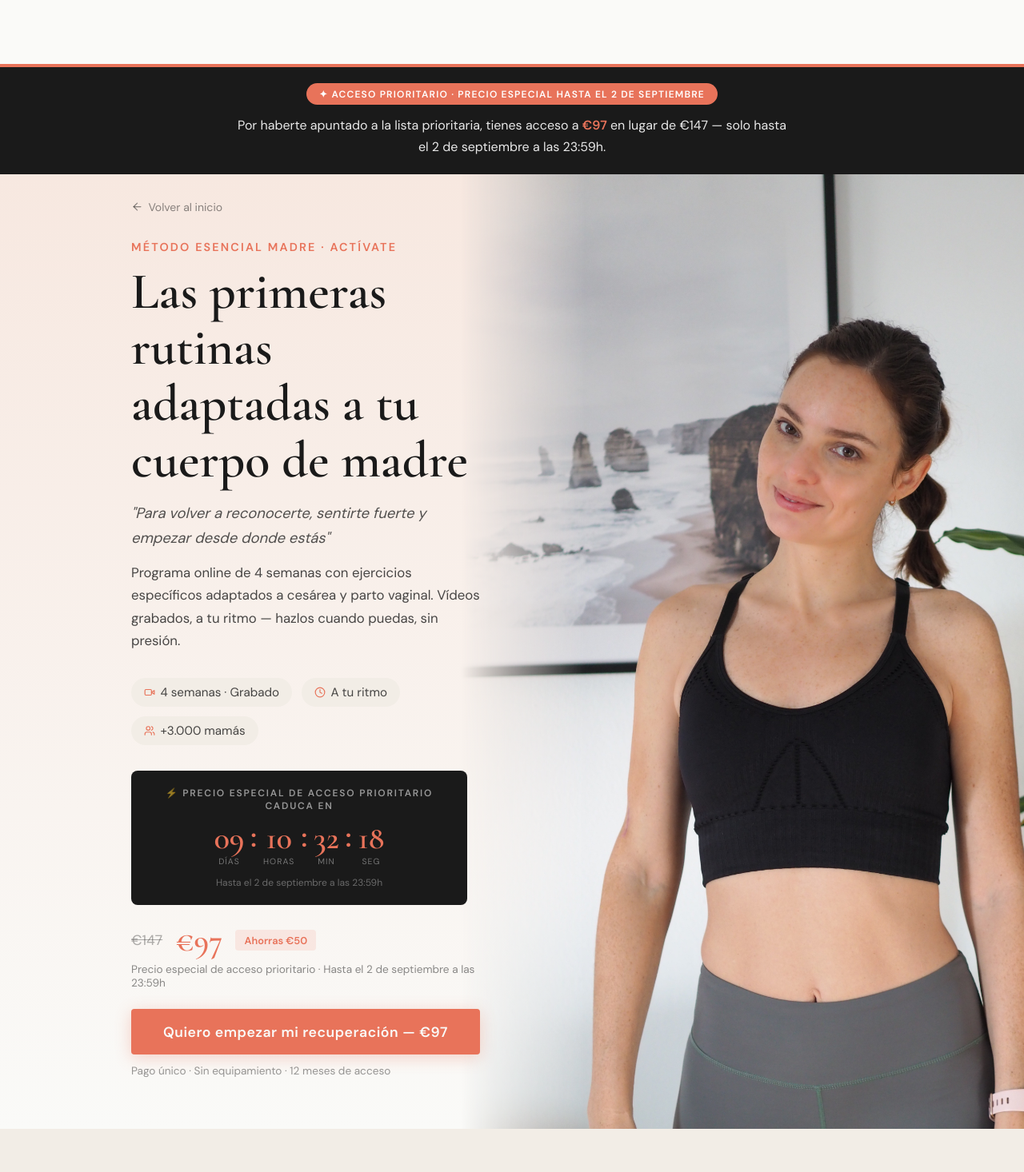
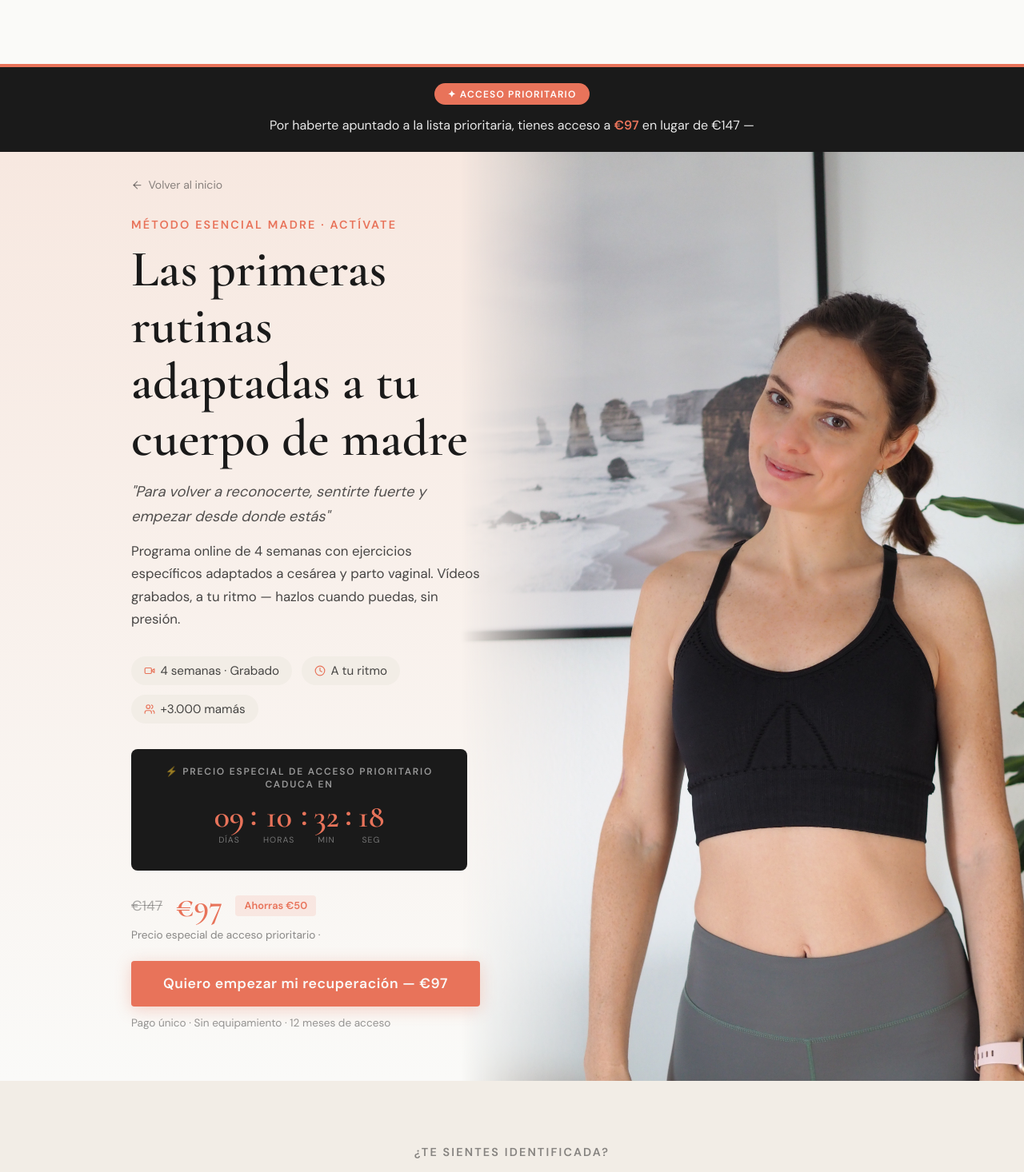
Before and after one commit to susanaaresla-lab/esencial-susana, a React (Create React App) app: page /acceso-prioritario in a window 1280 px wide. Shown: the top 1466 px of the page at 80% size. Built offline with nearby package versions, Linux system fonts and the light colour scheme.

Commit message:
quitar fechas y countdown expirado acceso prioritario

```diff
--- a/src/pages/ActivateListaEsperaPage.js
+++ b/src/pages/ActivateListaEsperaPage.js
@@ -81,7 +81,7 @@ function Countdown() {
           </div>
         ))}
       </div>
-      <p style={{ fontSize: '0.75rem', color: 'rgba(255,255,255,0.35)', marginTop: '0.75rem' }}>Hasta el 2 de septiembre a las 23:59h</p>
+      <p style={{ fontSize: '0.75rem', color: 'rgba(255,255,255,0.35)', marginTop: '0.75rem' }}></p>
     </div>
   );
 }
@@ -105,10 +105,10 @@ export default function ActivateListaEsperaPage() {
       <div style={{ background: 'var(--black)', borderTop: '4px solid var(--coral)', padding: '1.25rem 1.5rem' }}>
         <div style={{ maxWidth: 700, margin: '0 auto', textAlign: 'center' }}>
           <div style={{ display: 'inline-flex', alignItems: 'center', gap: '0.5rem', background: 'var(--coral)', color: 'white', fontWeight: 700, fontSize: '0.75rem', letterSpacing: '0.1em', textTransform: 'uppercase', padding: '0.35rem 1rem', borderRadius: 999, marginBottom: '0.75rem' }}>
-            ✦ Acceso prioritario · Precio especial hasta el 2 de septiembre
+            ✦ Acceso prioritario
           </div>
           <p style={{ fontSize: '1rem', color: 'rgba(255,255,255,0.9)', lineHeight: 1.7, margin: 0 }}>
-            Por haberte apuntado a la lista prioritaria, tienes acceso a <strong style={{ color: 'var(--coral)' }}>€97</strong> en lugar de €147 — solo hasta el 2 de septiembre a las 23:59h.
+            Por haberte apuntado a la lista prioritaria, tienes acceso a <strong style={{ color: 'var(--coral)' }}>€97</strong> en lugar de €147 —
           </p>
         </div>
       </div>
@@ -149,7 +149,7 @@ export default function ActivateListaEsperaPage() {
               <span style={{ fontFamily: 'var(--serif)', fontSize: '2.5rem', color: 'var(--coral)', fontWeight: 600, lineHeight: 1 }}>€97</span>
               <span style={{ fontSize: '0.8rem', background: 'rgba(232,115,90,0.12)', color: 'var(--coral)', fontWeight: 700, padding: '0.3rem 0.7rem', borderRadius: 4 }}>Ahorras €50</span>
             </div>
-            <p style={{ fontSize: '0.85rem', color: 'rgba(26,26,26,0.5)', marginBottom: '1.5rem' }}>Precio especial de acceso prioritario · Hasta el 2 de septiembre a las 23:59h</p>
+            <p style={{ fontSize: '0.85rem', color: 'rgba(26,26,26,0.5)', marginBottom: '1.5rem' }}>Precio especial de acceso prioritario · </p>
             <button className="btn-coral" style={{ fontSize: '1.1rem', padding: '1.1rem 2.5rem' }} onClick={goComprar}>
               Quiero empezar mi recuperación — €97
             </button>
@@ -421,7 +421,7 @@ export default function ActivateListaEsperaPage() {
               <ShieldCheck size={20} style={{ color: 'var(--coral)', flexShrink: 0, marginTop: 2 }} />
               <div>
                 <p style={{ fontWeight: 600, fontSize: '0.95rem', color: 'var(--coral)', marginBottom: '0.25rem' }}>Precio especial de acceso prioritario</p>
-                <p style={{ fontSize: '0.9rem', color: 'rgba(26,26,26,0.65)', lineHeight: 1.65 }}>Este precio de €97 caduca el 2 de septiembre a las 23:59h. Después el programa vuelve a su precio habitual de €147.</p>
+                <p style={{ fontSize: '0.9rem', color: 'rgba(26,26,26,0.65)', lineHeight: 1.65 }}>Precio especial exclusivo para la lista prioritaria.</p>
               </div>
             </div>
 
@@ -430,7 +430,7 @@ export default function ActivateListaEsperaPage() {
                 <span style={{ fontSize: '1.1rem', color: 'rgba(26,26,26,0.35)', textDecoration: 'line-through' }}>€147</span>
                 <div style={{ fontFamily: 'var(--serif)', fontSize: 'clamp(3rem, 8vw, 4rem)', color: 'var(--coral)', fontWeight: 600, lineHeight: 1, marginTop: '0.25rem' }}>€97</div>
                 <p style={{ fontSize: '0.9rem', color: 'rgba(26,26,26,0.45)', marginTop: '0.4rem' }}>Pago único · 12 meses de acceso · Sin suscripción</p>
-                <p style={{ fontSize: '0.9rem', color: 'var(--coral)', fontWeight: 600, marginTop: '0.4rem' }}>⚡ Precio especial hasta el 2 de septiembre a las 23:59h</p>
+                <p style={{ fontSize: '0.9rem', color: 'var(--coral)', fontWeight: 600, marginTop: '0.4rem' }}>⚡ Precio especial </p>
               </div>
               <button className="btn-coral" style={{ fontSize: '1.1rem', padding: '1.2rem 3rem', width: '100%', maxWidth: 420 }} onClick={goComprar}>
                 Quiero empezar mi recuperación — €97
@@ -464,7 +464,7 @@ export default function ActivateListaEsperaPage() {
       <div className="cta-band">
         <div className="container-narrow text-center">
           <h2 style={{ fontSize: 'clamp(1.75rem, 4vw, 2.5rem)' }}>¿Lista para empezar?</h2>
-          <p style={{ fontSize: '1.15rem', marginBottom: '1.5rem', opacity: 0.9 }}>Tu precio especial de acceso prioritario caduca el 2 de septiembre a las 23:59h.</p>
+          <p style={{ fontSize: '1.15rem', marginBottom: '1.5rem', opacity: 0.9 }}></p>
           <div style={{ maxWidth: 380, margin: '0 auto 1.5rem' }}>
             <Countdown />
           </div>
```
